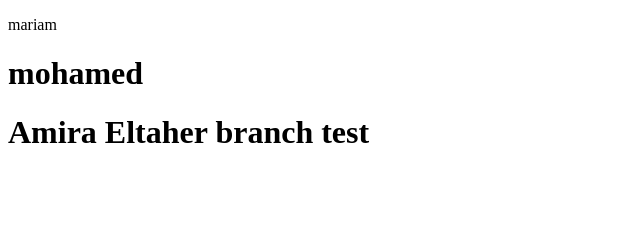
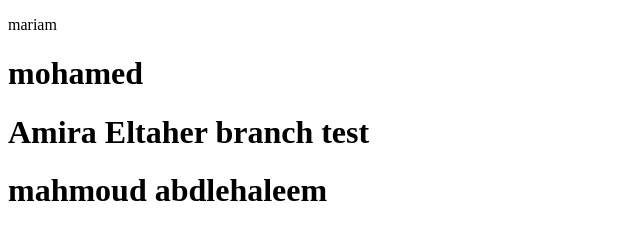
Before and after one commit to muhmouddd21/javaScript_Project, a plain HTML site: page index.html in a window 1280 px wide. Shown: the whole page, without its empty margins (0-640 px from the left). Drawn offline with Linux system fonts and the light colour scheme.

Commit message:
Update index.html

```diff
--- a/index.html
+++ b/index.html
@@ -9,5 +9,6 @@
     <p>mariam</p>
     <h1>mohamed</h1>
     <h1>Amira Eltaher branch test</h1>
+    <h1> mahmoud abdlehaleem </h1>
   </body>
 </html>
```
